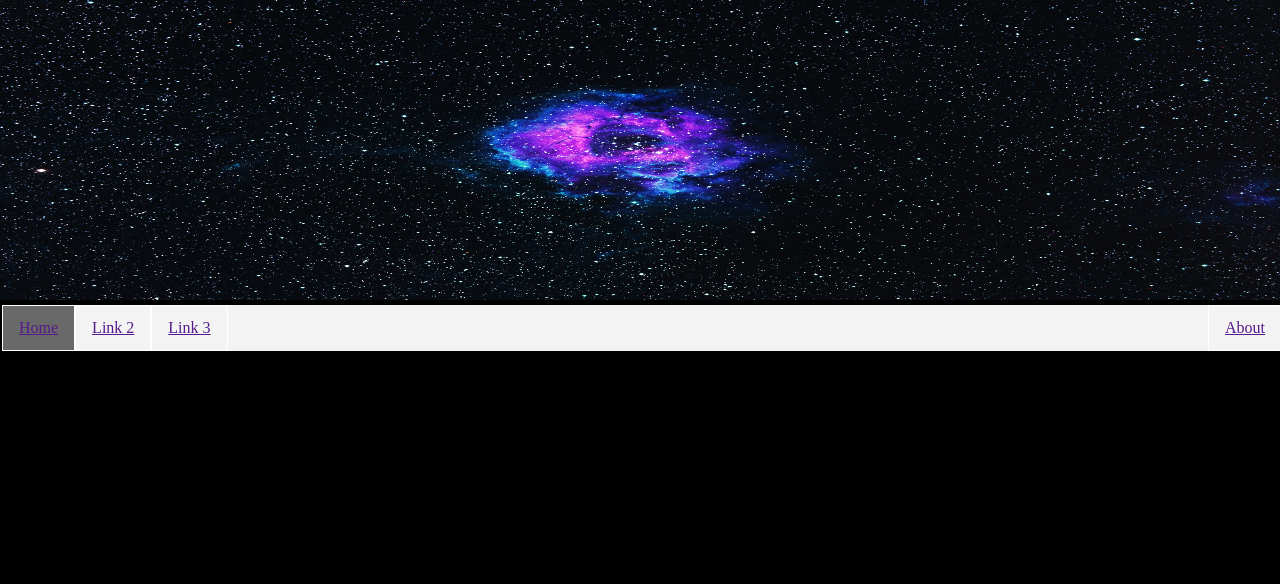
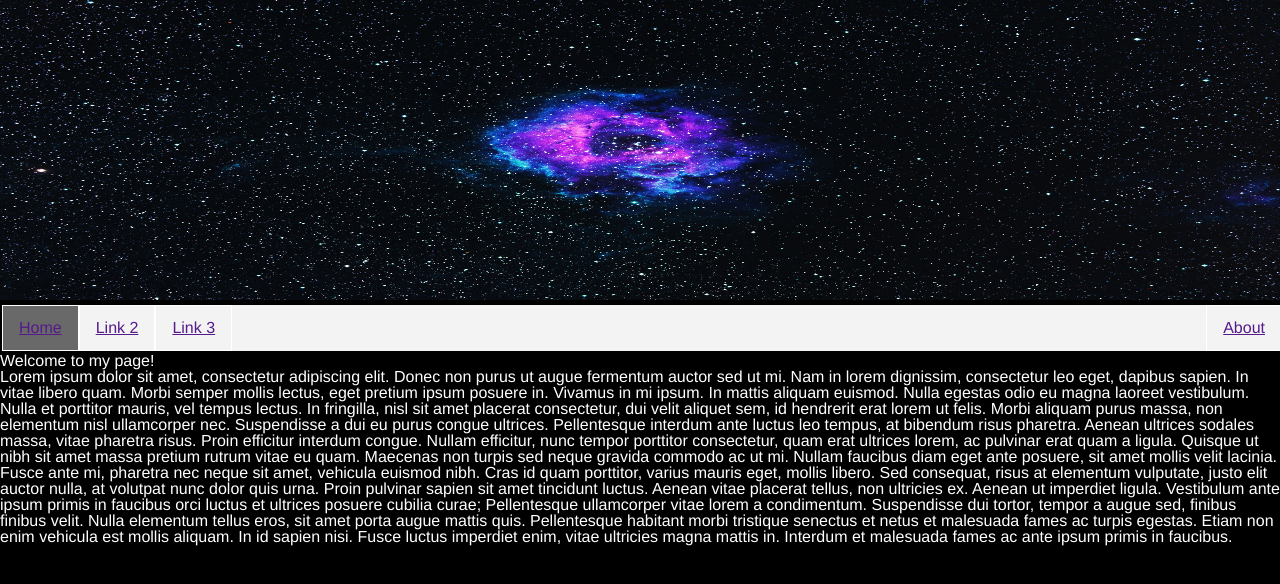
Before and after one commit to Kwayzaar/Webpage, a plain HTML site: page index.html in a window 1280 px wide. Drawn offline with Linux system fonts and the light colour scheme.

Commit message:
updated font color and family

```diff
--- a/style.css
+++ b/style.css
@@ -51,7 +51,8 @@ table {
 
 body {
 	background-color: black;
-	;
+	color: white;
+	font-family: Helvetica, Arial, sans-serif ;
 }
 
 /* Navbar creation */
```
